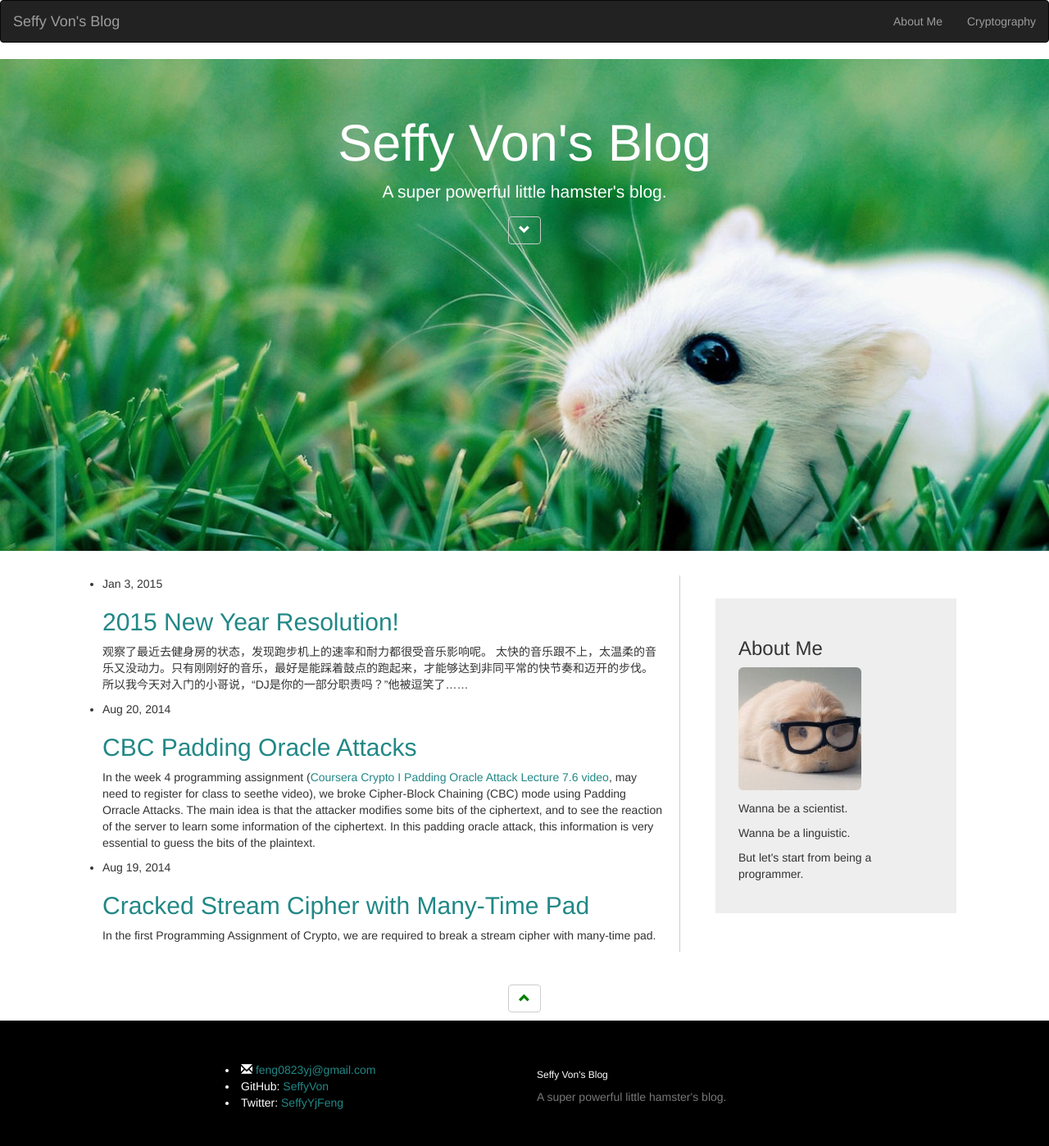
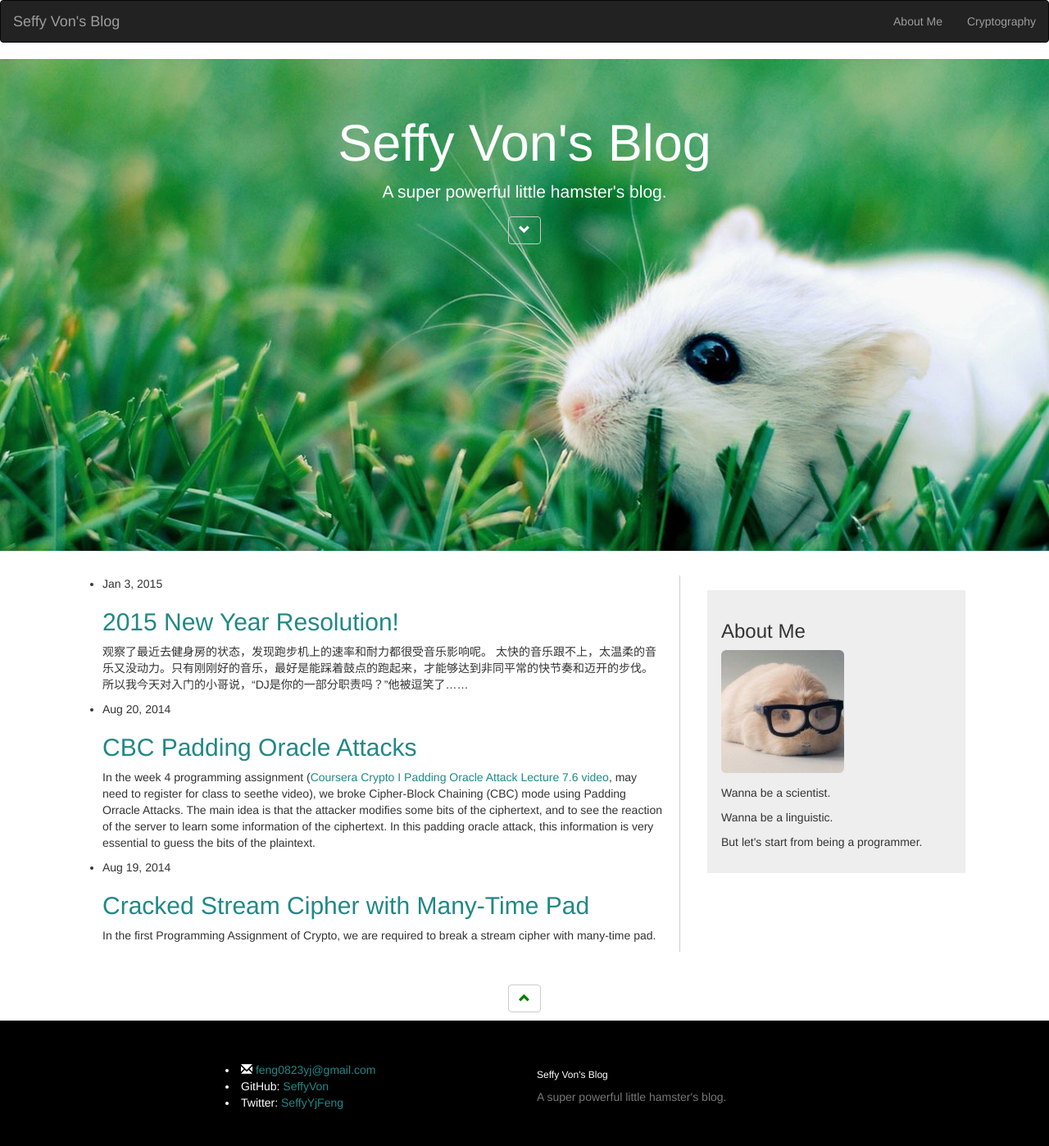
Before and after one commit to SeffyVon/SeffyVon.github.io, a Jekyll site: the page built from index.html, in a window 1280 px wide. Shown: the whole page at 82% size. Built offline with Jekyll 4.4.1, drawn with Linux system fonts in a browser that asks for light colours; nearby versions of some CDN libraries.

Commit message:
style update

```diff
--- a/_layouts/post.html
+++ b/_layouts/post.html
@@ -18,7 +18,7 @@
 
     <div class="col-sm-4 col-md-4 col-lg-4" style="display:block; background-color:#EEEEEE;">
       <h3> Blogs </h3>
-      <img src="../img/hst.jpg" class="img-rounded" width="150" height="150" style="margin-bottom:5%" >
+      <img src="http://seffyvon.github.io/img/hst.jpg" class="img-rounded" width="150" height="150" style="margin-bottom:5%" >
       <ul class="nav" >
      	 {% for post in site.posts %}
      	 <li> <a class="post-link" href="{{ post.url | prepend: site.baseurl }}">{{ post.title }}</a> </li>
--- a/css/custom.css
+++ b/css/custom.css
@@ -48,6 +48,6 @@
 {
 	display:block;
 	background-color:#EEEEEE;
-	margin: 8%;
-	padding:8%;
+	margin: 5%;
+	padding:5%;
 }
```
